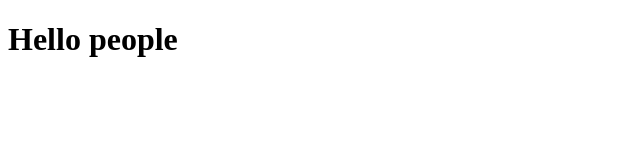
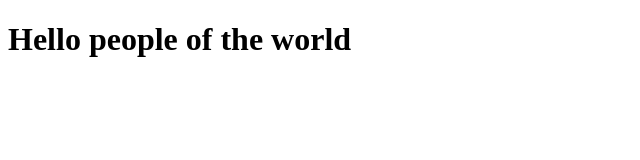
Before and after one commit to Martrixx/Test, a plain HTML site: page index.html in a window 1280 px wide. Shown: the whole page, without its empty margins (0-640 px from the left). Drawn offline with Linux system fonts and the light colour scheme.

Commit message:
small addition to our page

```diff
--- a/index.html
+++ b/index.html
@@ -4,6 +4,6 @@
 	<title>Hello</title>
 </head>
 <body>
-<h1> Hello people </h1>
+<h1> Hello people of the world </h1>
 </body>
 </html>
```
